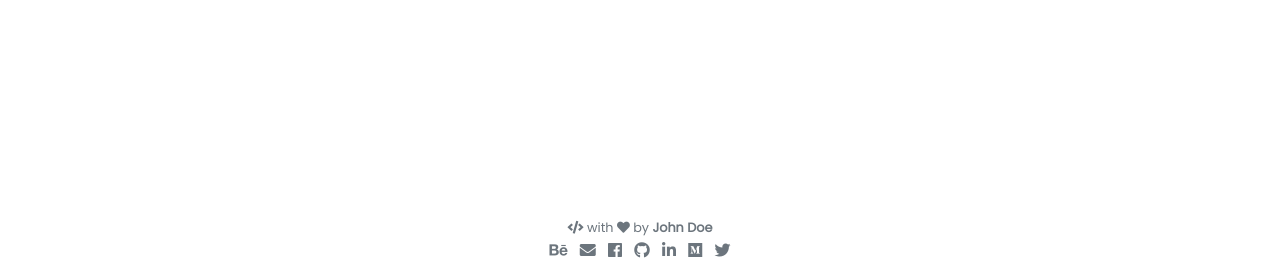
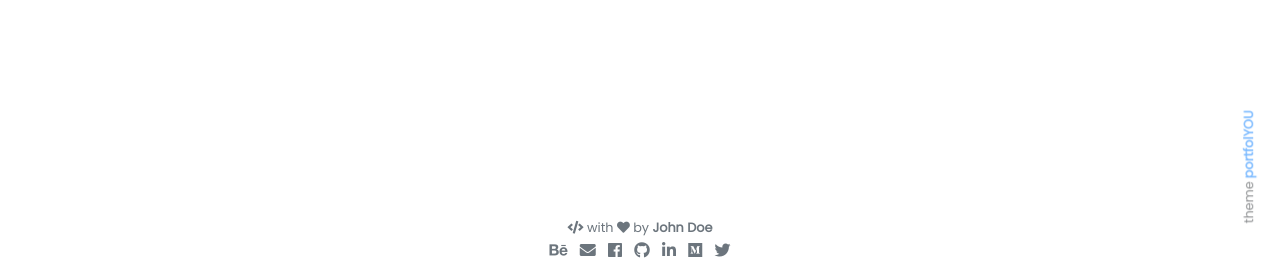
Before and after one commit to yousinix/portfolYOU, a Jekyll site: the page built from index.html, in a window 1280 px wide. Shown: the part 621-897 px from the top of the page. Built offline with Jekyll 4.4.1, drawn with Linux system fonts in a browser that asks for light colours; nearby versions of some CDN libraries; emoji names are drawn with the system emoji font.

Commit message:
Add Theme Attribution

```diff
--- a/_includes/footer.html
+++ b/_includes/footer.html
@@ -7,4 +7,10 @@
 
   {% include social.html %}
 
+  {%- assign theme_name = "portfolYOU" -%}
+  {%- assign theme_repo = "https://github.com/YoussefRaafatNasry/portfolYOU" -%}
+  <small id="attribution">
+    theme <a href="{{ theme_repo }}">{{ theme_name }}</a>
+  </small>
+
 </footer>
--- a/_sass/_base.scss
+++ b/_sass/_base.scss
@@ -38,3 +38,21 @@ body {
 .social {
     text-decoration: none !important;
 }
+
+#attribution {
+    opacity: 0.5;
+    a {
+        text-decoration: none;
+        font-weight: bold;
+    }
+}
+
+@media only screen and (min-width: 768px) {
+    #attribution {
+        writing-mode: vertical-rl;
+        transform: rotate(180deg);
+        position: fixed;
+        bottom: 56px;
+        right: 22px;
+    }
+}
```
